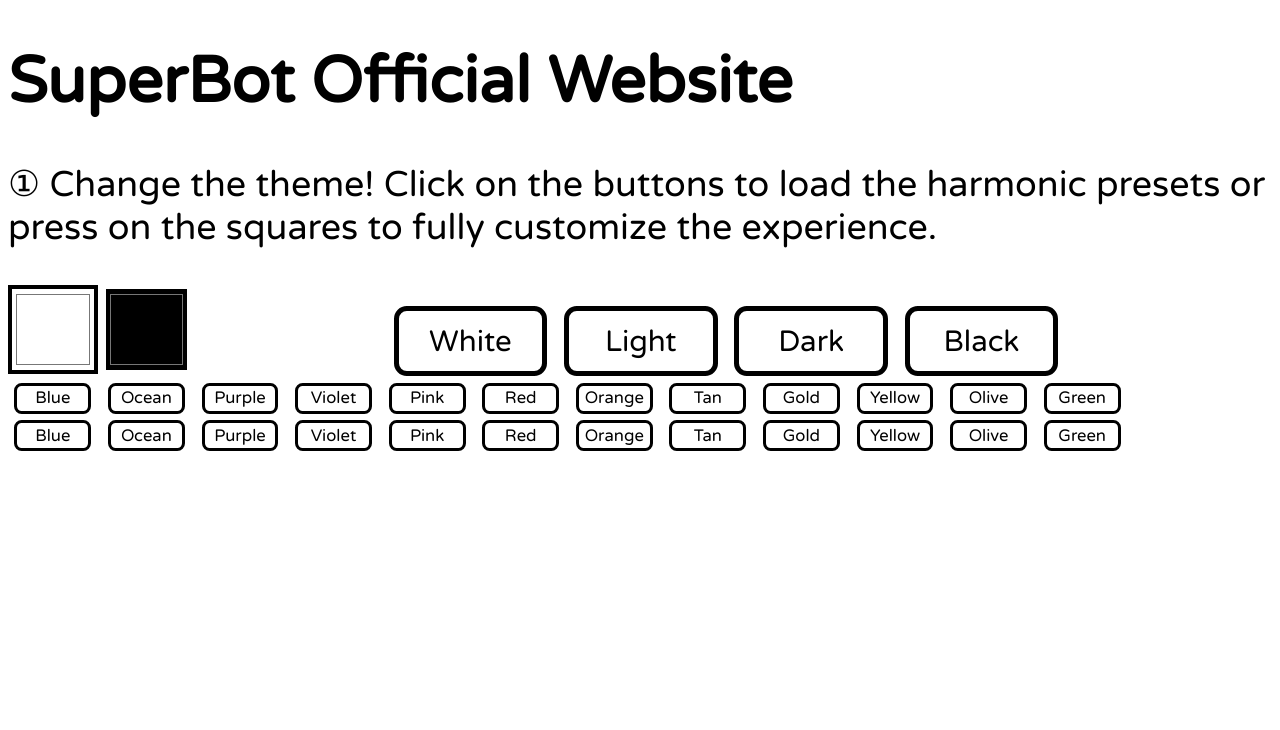
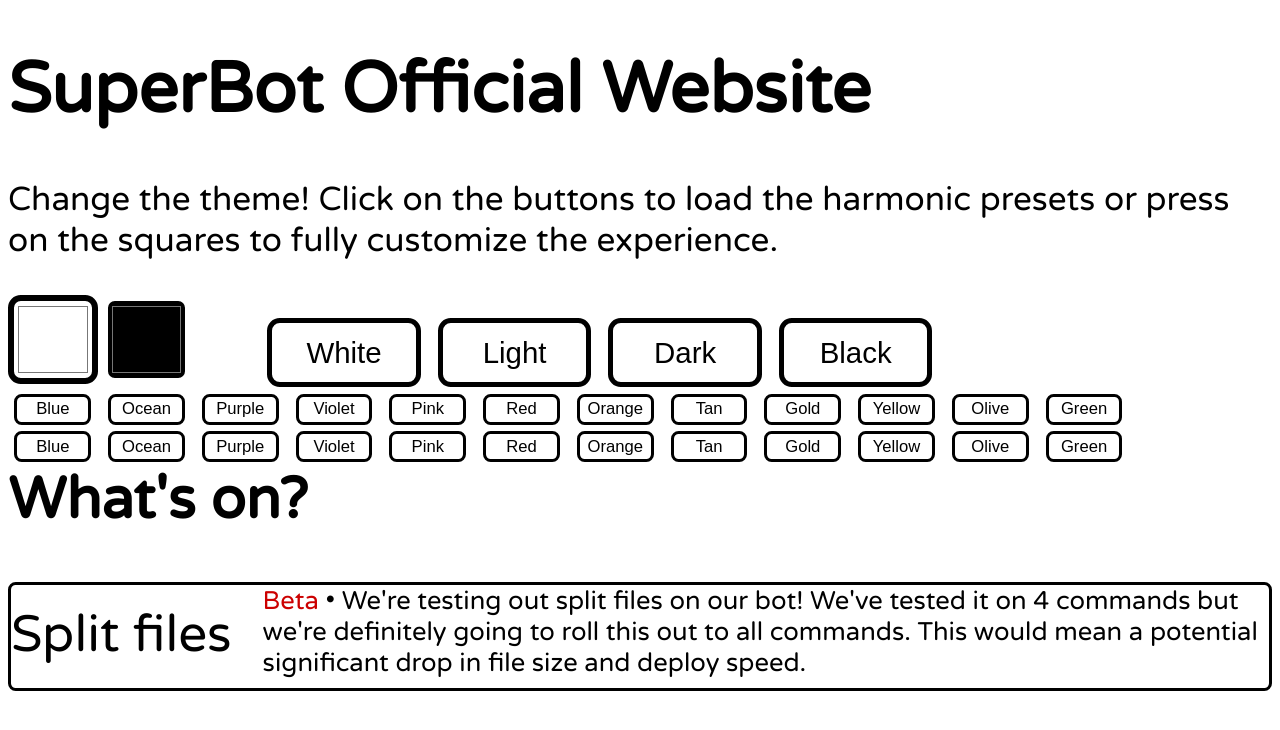
Before and after one commit to johann-lau/johann-lau.github.io, a plain HTML site: page index.html in a window 1280 px wide. Drawn offline with Linux system fonts and the light colour scheme.

Commit message:
More split files!

```diff
--- a/index.html
+++ b/index.html
@@ -10,144 +10,65 @@
 </head>
 
 <body onload=setcolor()>
-  <script>
-    var bgcolor = localStorage.getItem('b') || "#ffffff";
-    var focolor = localStorage.getItem('f') || "#000000";
-    var mysheet = document.getElementById("mystyle").sheet;
-    var scache = 1;
-    var a1p = true;
-    var shown = false;
-    var a;
-    var w = window.innerWidth;
-    var h = window.innerHeight;
-    var item = localStorage.getItem('item') || "";
-  </script>
   <h1>SuperBot Official Website</h1>
 
-  <p class="par">&#x2460; Change the theme! Click on the buttons to load the harmonic presets or press on the squares to fully customize
-    the experience.</p>
+  <p>Change the theme! Click on the buttons to load the harmonic presets or press on the squares to fully
+    customize the experience.</p>
 
   <div>
-    <div style="width:30%; float: left;" float="left">
+    <div style="width:20%; float: left;">
       <input type="color" class="colors" id="bgc" value="#ffffff">
       <input type="color" class="colors" id="fgc" value="#000000">
     </div>
     <br>
-    <div style="width:70%; float: right;" float="right">
-      <button type="button" onclick="theme(0,0,false)" class="mybutton rbutton button1">White</button>
-      <button type="button" onclick="theme(1,1,true)" class="mybutton rbutton button1">Light</button>
-      <button type="button" onclick="theme(1,1,false)" class="mybutton rbutton button1">Dark</button>
-      <button type="button" onclick="theme(0,0,true)" class="mybutton rbutton button1">Black</button>
+    <div style="width:80%; float: right;">
+      <button type="button" onclick="theme(0,0,false)" class="rbutton">White</button>
+      <button type="button" onclick="theme(1,1,true)" class="rbutton">Light</button>
+      <button type="button" onclick="theme(1,1,false)" class="rbutton">Dark</button>
+      <button type="button" onclick="theme(0,0,true)" class="rbutton">Black</button>
     </div>
   </div>
   <br>
 
-  <script>
-    blist = ["#FFFFFF", "#37393E", "#76D3F9", "#7DA8F7", "#AA90F7", "#D798F8", "#DE799D", "#F19286", "#F3A884", "#F7C783", "#FAD885", "#FFF8A2", "#EDF29B", "#BADD95"];
-    flist = ["#000000", "#DCDDDE", "#1D4C63", "#0A3075", "#170F4F", "#3F1556", "#4F1729", "#791E0E", "#732F10", "#744C16", "#74581A", "#8C8529", "#717524", "#3F5623"];
-  </script>
-
-  <div style="width:100%; float: right;" float="right">
-    <button type="button" onclick="theme(2,2,false)" class="mybutton mbutton button1">Blue</button>
-    <button type="button" onclick="theme(3,3,false)" class="mybutton mbutton button1">Ocean</button>
-    <button type="button" onclick="theme(4,4,false)" class="mybutton mbutton button1">Purple</button>
-    <button type="button" onclick="theme(5,5,false)" class="mybutton mbutton button1">Violet</button>
-    <button type="button" onclick="theme(6,6,false)" class="mybutton mbutton button1">Pink</button>
-    <button type="button" onclick="theme(7,7,false)" class="mybutton mbutton button1">Red</button>
-    <button type="button" onclick="theme(8,8,false)" class="mybutton mbutton button1">Orange</button>
-    <button type="button" onclick="theme(9,9,false)" class="mybutton mbutton button1">Tan</button>
-    <button type="button" onclick="theme(10,10,false)" class="mybutton mbutton button1">Gold</button>
-    <button type="button" onclick="theme(11,11,false)" class="mybutton mbutton button1">Yellow</button>
-    <button type="button" onclick="theme(12,12,false)" class="mybutton mbutton button1">Olive</button>
-    <button type="button" onclick="theme(13,13,false)" class="mybutton mbutton button1">Green</button>
-    <br>
-    <button type="button" onclick="theme(2,2,true)" class="mybutton mbutton button1">Blue</button>
-    <button type="button" onclick="theme(3,3,true)" class="mybutton mbutton button1">Ocean</button>
-    <button type="button" onclick="theme(4,4,true)" class="mybutton mbutton button1">Purple</button>
-    <button type="button" onclick="theme(5,5,true)" class="mybutton mbutton button1">Violet</button>
-    <button type="button" onclick="theme(6,6,true)" class="mybutton mbutton button1">Pink</button>
-    <button type="button" onclick="theme(7,7,true)" class="mybutton mbutton button1">Red</button>
-    <button type="button" onclick="theme(8,8,true)" class="mybutton mbutton button1">Orange</button>
-    <button type="button" onclick="theme(9,9,true)" class="mybutton mbutton button1">Tan</button>
-    <button type="button" onclick="theme(10,10,true)" class="mybutton mbutton button1">Gold</button>
-    <button type="button" onclick="theme(11,11,true)" class="mybutton mbutton button1">Yellow</button>
-    <button type="button" onclick="theme(12,12,true)" class="mybutton mbutton button1">Olive</button>
-    <button type="button" onclick="theme(13,13,true)" class="mybutton mbutton button1">Green</button>
+  <div style="width:100%; float: right;">
+    <button type="button" onclick="theme(2,2,false)" class="mbutton">Blue</button>
+    <button type="button" onclick="theme(3,3,false)" class="mbutton">Ocean</button>
+    <button type="button" onclick="theme(4,4,false)" class="mbutton">Purple</button>
+    <button type="button" onclick="theme(5,5,false)" class="mbutton">Violet</button>
+    <button type="button" onclick="theme(6,6,false)" class="mbutton">Pink</button>
+    <button type="button" onclick="theme(7,7,false)" class="mbutton">Red</button>
+    <button type="button" onclick="theme(8,8,false)" class="mbutton">Orange</button>
+    <button type="button" onclick="theme(9,9,false)" class="mbutton">Tan</button>
+    <button type="button" onclick="theme(10,10,false)" class="mbutton">Gold</button>
+    <button type="button" onclick="theme(11,11,false)" class="mbutton">Yellow</button>
+    <button type="button" onclick="theme(12,12,false)" class="mbutton">Olive</button>
+    <button type="button" onclick="theme(13,13,false)" class="mbutton">Green</button><br>
+    <button type="button" onclick="theme(2,2,true)" class="mbutton">Blue</button>
+    <button type="button" onclick="theme(3,3,true)" class="mbutton">Ocean</button>
+    <button type="button" onclick="theme(4,4,true)" class="mbutton">Purple</button>
+    <button type="button" onclick="theme(5,5,true)" class="mbutton">Violet</button>
+    <button type="button" onclick="theme(6,6,true)" class="mbutton">Pink</button>
+    <button type="button" onclick="theme(7,7,true)" class="mbutton">Red</button>
+    <button type="button" onclick="theme(8,8,true)" class="mbutton">Orange</button>
+    <button type="button" onclick="theme(9,9,true)" class="mbutton">Tan</button>
+    <button type="button" onclick="theme(10,10,true)" class="mbutton">Gold</button>
+    <button type="button" onclick="theme(11,11,true)" class="mbutton">Yellow</button>
+    <button type="button" onclick="theme(12,12,true)" class="mbutton">Olive</button>
+    <button type="button" onclick="theme(13,13,true)" class="mbutton">Green</button>
   </div>
+  <script src="script.js"></script>
   <br>
-  <script>
-    bg = document.getElementById('bgc')
-    bg.addEventListener("change", BGc, false);
-    fg = document.getElementById('fgc')
-    fg.addEventListener("change", FGc, false);
-
-    function BGc(event) {
-      bgcolor = event.target.value;
-      setcolor();
-    }
-
-    function FGc(event) {
-      focolor = event.target.value;
-      setcolor();
-    }
-
-    function setcolor() {
-      bg.value = bgcolor;
-      fg.value = focolor;
-      document.body.style.backgroundColor = bgcolor;
-      document.getElementsByTagName('body')[0].style.color = focolor;
-      console.log(mysheet.cssRules)
-      mysheet.deleteRule(mysheet.cssRules.length - 1);
-      mysheet.deleteRule(mysheet.cssRules.length - 1);
-      mysheet.deleteRule(mysheet.cssRules.length - 1);
-      mysheet.insertRule(`
-#bgc {
-width:7vw;
-height: 7vw;
-border-style: solid;
-border-color: ` + focolor + `;
-background-color: ` + bgcolor + `;
-border-width:4px;
-}
-`, mysheet.cssRules.length);
-      mysheet.insertRule(`
-#fgc {
-width:7vw;
-height: 7vw;
-border-style: solid;
-border-color: ` + bgcolor + `;
-background-color: ` + focolor + `;
-border-width:4px;
-}
-`, mysheet.cssRules.length);
-      mysheet.insertRule(`
-.button1 {
-color: ` + focolor + `;
-border-color: ` + focolor + `;
-background-color: ` + bgcolor + `;
-}
-`, mysheet.cssRules.length);
-      mysheet.insertRule(`
-.button1:hover {
-color: ` + bgcolor + `;
-border-color: ` + focolor + `;
-background-color: ` + focolor + `;
-}
-`, mysheet.cssRules.length);
-      localStorage.setItem('b', bgcolor);
-      localStorage.setItem('f', focolor);
-    }
-    function theme(bgindex, foindex, inverted) {
-      if (inverted) {
-        bgcolor = flist[bgindex];
-        focolor = blist[foindex];
-      } else {
-        bgcolor = blist[bgindex];
-        focolor = flist[foindex];
-      }
-      setcolor();
-    }
-  </script>
+  <h2>What's on?</h2>
+  <div class="card">
+    <div class="cardl">
+      <p class="card1">Split files</p>
+    </div>
+    <div class="cardr">
+      <p class="card2"><span class="beta">Beta</span> • We're testing out split files on our bot! We've tested it on 4
+        commands but we're definitely going to roll this out to all commands. This would mean a potential significant
+        drop in file size and deploy speed.</p>
+    </div>
+  </div>
 </body>
 
 </html>
--- /dev/null
+++ b/script.js
@@ -0,0 +1,91 @@
+var bgcolor = localStorage.getItem('b') || "#ffffff";
+var focolor = localStorage.getItem('f') || "#000000";
+var mysheet = document.getElementById("mystyle").sheet;
+blist = ["#FFFFFF", "#37393E", "#76D3F9", "#7DA8F7", "#AA90F7", "#D798F8", "#DE799D", "#F19286", "#F3A884", "#F7C783", "#FAD885", "#FFF8A2", "#EDF29B", "#BADD95"];
+flist = ["#000000", "#DCDDDE", "#1D4C63", "#0A3075", "#170F4F", "#3F1556", "#4F1729", "#791E0E", "#732F10", "#744C16", "#74581A", "#8C8529", "#717524", "#3F5623"];
+bg = document.getElementById('bgc')
+bg.addEventListener("change", BGc, false);
+fg = document.getElementById('fgc')
+fg.addEventListener("change", FGc, false);
+
+function BGc(event) {
+  bgcolor = event.target.value;
+  setcolor();
+}
+
+function FGc(event) {
+  focolor = event.target.value;
+  setcolor();
+}
+
+function setcolor() {
+  bg.value = bgcolor;
+  fg.value = focolor;
+  document.body.style.backgroundColor = bgcolor;
+  document.getElementsByTagName('body')[0].style.color = focolor;
+  for (var i=1; i<5; i++) {
+    mysheet.deleteRule(mysheet.cssRules.length - 1);
+  }
+  mysheet.insertRule(`
+#bgc {
+width:7vw;
+height: 7vw;
+border-style: solid;
+border-color: ` + focolor + `;
+background-color: ` + bgcolor + `;
+border-radius: 1vw;
+border-width:0.5vw;
+}
+`, mysheet.cssRules.length);
+  mysheet.insertRule(`
+#fgc {
+width:7vw;
+height: 7vw;
+border-style: solid;
+border-color: ` + bgcolor + `;
+background-color: ` + focolor + `;
+border-radius: 1vw;
+border-width:0.5vw;
+}
+`, mysheet.cssRules.length);
+  mysheet.insertRule(`
+button {
+text-align: center;
+display: inline-block;
+margin: 0.25vw 0.5vw;
+border-style: solid;
+transition-duration: 0.4s;
+cursor: pointer;
+color: ` + focolor + `;
+border-color: ` + focolor + `;
+background-color: ` + bgcolor + `;
+}
+`, mysheet.cssRules.length);
+  mysheet.insertRule(`
+button:hover {
+color: ` + bgcolor + `;
+border-color: ` + focolor + `;
+background-color: ` + focolor + `;
+}
+`, mysheet.cssRules.length);
+  mysheet.insertRule(`
+.card {
+  height: 8vw;
+  border-style: solid;
+  border-radius: 0.6vw;
+  border-color: `+ focolor +`;
+}
+`, mysheet.cssRules.length);
+  localStorage.setItem('b', bgcolor);
+  localStorage.setItem('f', focolor);
+}
+function theme(bgindex, foindex, inverted) {
+  if (inverted) {
+    bgcolor = flist[bgindex];
+    focolor = blist[foindex];
+  } else {
+    bgcolor = blist[bgindex];
+    focolor = flist[foindex];
+  }
+  setcolor();
+}
--- a/style.css
+++ b/style.css
@@ -4,32 +4,51 @@
 }
 
 html {
+  font-family: SF, Arial, Helvetica, sans-serif;
   scroll-behavior: smooth;
   position: relative;
 }
 
-.par {
-  font-family: SF, Arial, Helvetica, sans-serif;
-  font-size: 2.8vw;
+h1 {
+  font-size: 5.5vw;
 }
 
-html body h1 {
-  font-family: SF, Arial, Helvetica, sans-serif;
-  font-size: 5vw;
+h2 {
+  font-size: 4.5vw;
 }
 
-.selector {
-  font-family: monospace;
+p {
+  font-size: 2.6vw;
 }
 
-.mybutton {
-  font-family: SF, Arial, Helvetica, sans-serif;
-  text-align: center;
-  display: inline-block;
-  margin: 0.25vw 0.5vw;
-  border-style: solid;
-  transition-duration: 0.4s;
-  cursor: pointer;
+.small {
+  font-size: 2vw;
+}
+
+.cardl {
+  width: 20%;
+  height: inherit;
+  float: left;
+}
+
+.card1 {
+  font-size: 4vw;
+  margin-top: 1.5vw;
+}
+
+.cardr {
+  width: 80%;
+  height: inherit;
+  float: right;
+}
+
+.card2 {
+  font-size: 2vw;
+  margin-top: 0px;
+}
+
+.beta {
+  color: #c00;
 }
 
 .rbutton {
@@ -53,8 +72,9 @@ html body h1 {
   height: 96px;
   border-style: solid;
   border-color: #000;
+  border-radius: 1vw;
   background-color: #fff;
-  border-width: 4px;
+  border-width: 0.5vw;
 }
 
 #fgc {
@@ -62,18 +82,32 @@ html body h1 {
   height: 96px;
   border-style: solid;
   border-color: #fff;
+  border-radius: 1vw;
   background-color: #000;
-  border-width: 4px;
+  border-width: 0.5vw;
 }
 
-.button1 {
+button {
+  text-align: center;
+  display: inline-block;
+  margin: 0.25vw 0.5vw;
+  border-style: solid;
+  transition-duration: 0.4s;
+  cursor: pointer;
   color: #000;
   border-color: #4c56af;
   background-color: #fff;
 }
 
-.button1:hover {
+button:hover {
   color: #fff;
   border-color: #4c56af;
   background-color: #4c56af;
 }
+
+.card {
+  height: 8vw;
+  border-style: solid;
+  border-radius: 0.6vw;
+  border-color: #000;
+}
```
